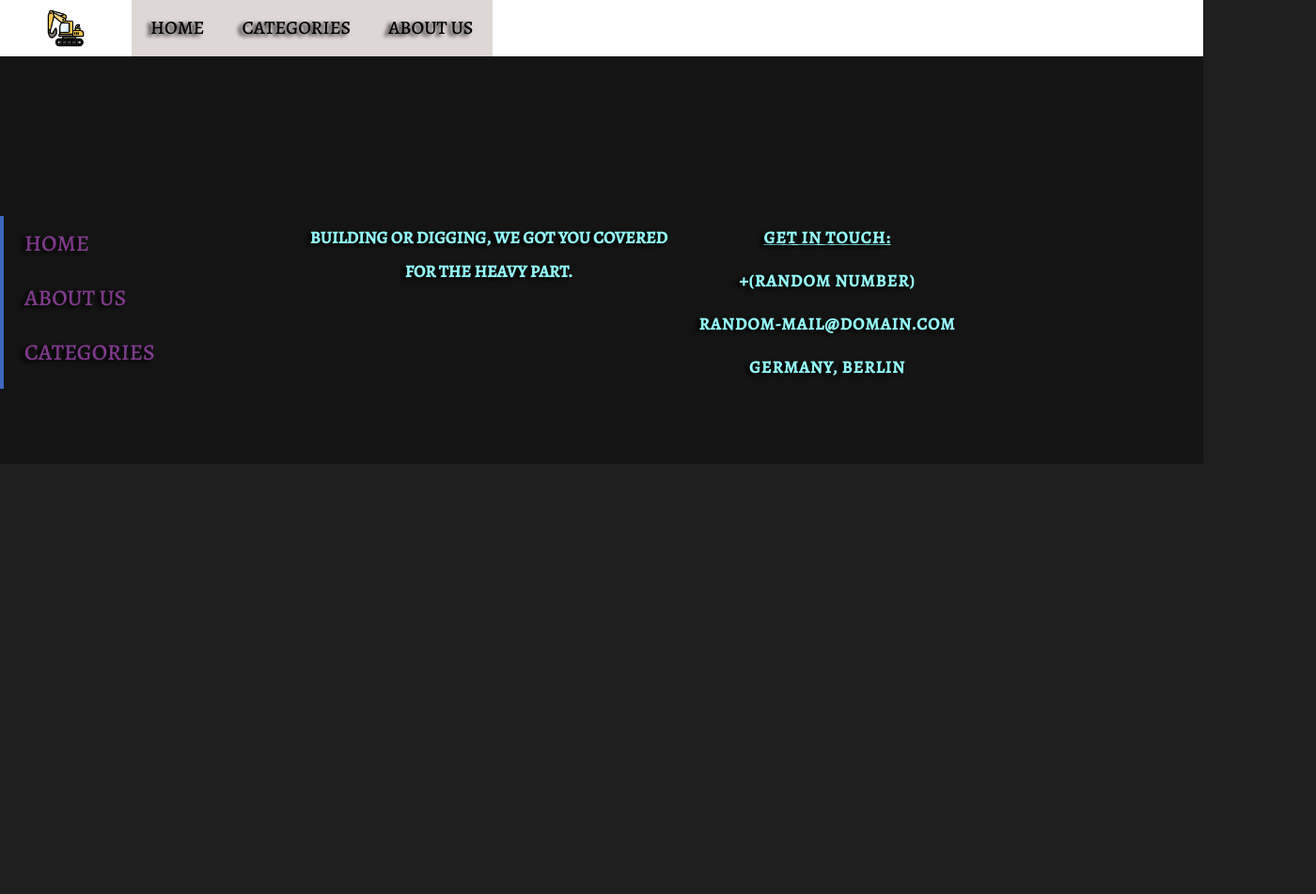
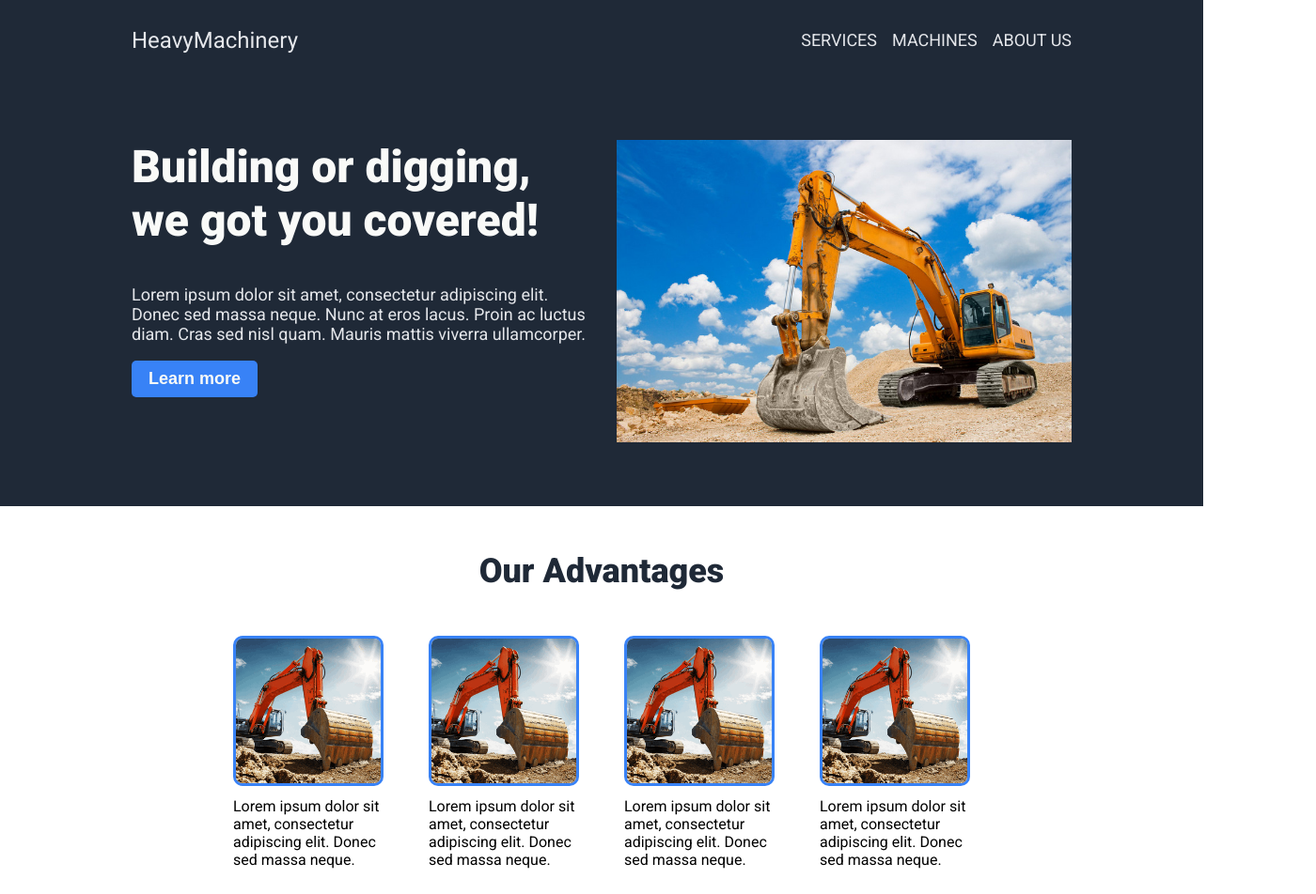
Before and after one commit to aminbayat3/KreativStormSecondAssignment, a plain HTML site: page index.html in a window 1280 px wide. Shown: the whole page at 94% size, 1400 px wide, since content can reach past the window. Before the commit the page ends 800 px from the top, so only its background shows below. Drawn offline with Linux system fonts and the light colour scheme.

Commit message:
Vitalii first commit

```diff
--- /dev/null
+++ b/CSS/advantages.css
@@ -0,0 +1,51 @@
+*, *::before, *::after {
+  box-sizing: border-box;
+}
+
+body {
+  margin: 0;
+  font-family: 'Roboto', sans-serif;
+}
+
+img {
+  max-width: 100%;
+}
+
+.advantages {
+  display: flex;
+  flex-direction: column;
+  align-items: center;
+  justify-content: center;
+  margin-bottom: 5rem;
+}
+
+.advantages-container {
+  display: flex;
+  justify-content: center;
+  flex-wrap: wrap;
+  width: 85%;
+  max-width: 800px;
+  gap: 2rem;
+}
+
+.advantages h1 {
+  font-size: 36px;
+  font-weight: 900;
+  color: #1F2937;
+  margin: 3rem 0;
+  text-align: center;
+}
+
+.adv-img-container {
+  width: 160px;
+  margin: auto;
+}
+
+.advantages img {
+  border: 3px solid #3882F6;
+  border-radius: 10px;
+}
+
+.advantages p {
+  margin: .5em 0 1.5em 0;
+}
--- a/CSS/footer.css
+++ /dev/null
@@ -1,96 +0,0 @@
-.footer-main{
-width: 100%;
-padding: 8rem 0;
-background-color: #141414;
-}
-
-.footer-main h2{
-display: flex;
-position: relative;
-justify-content: center;
-align-content: center;
-margin-bottom: 12rem;
-text-decoration: overline;
-line-height: 1.2;
-}
-
-.footer-getintouch {
-margin: 28.8rem 0;
-font-size: 2rem;
-line-height: 1.9rem;
-background-color: var(--LightPurple);
-padding: 1.9rem 2.2rem;
-width: fit-content;
-display: inline-block;
-transition: all 0.2s ease;
-position: absolute;
-}
-
-.footer-getintouch:hover{
-background-color: var(--TextBlue);
-filter: brightness(125%);
-transform: scale(1.1);
-border-top: 0.2rem solid whitesmoke;
-border-left: 0.2rem solid whitesmoke;
-border-bottom: 0.2rem solid whitesmoke;
-border-right: 0.2rem solid whitesmoke;
-}
-.footer-sitemap a{
-font-size: 2.4rem;
-line-height: 5.8rem;
-color: var(--LightPurple);
-}
-.footer-sitemap a:hover{
-color: var(--TextBlue);
-filter: brightness(175%);
-}
-
-.footer-main-flex{
-display: flex;
-justify-content: center;
-align-content: center;
-flex-wrap: wrap;
-}
-
-.footer-sitemap{
-margin: 15rem 0 0;
-flex-basis: 100%;
-display: flex;
-}
-.footer-sitemap p{
-font-family: Medival;
-text-transform: uppercase;
-text-align: center;
-color: var(--TextCian);
-line-height: 2;
-font-weight: 800;
-font-size: 1.8rem;
-padding: 0.5rem 0;
-}
-.footer-sitemap ul:nth-child(1){
-flex-basis: 32rem;
-border-left: var(--TextBlue) solid 0.4rem;
-padding-left: 2.2rem;
-}
-.footer-sitemap ul:nth-child(2){
-flex-basis: 40rem;
-}
-.footer-sitemap ul:nth-child(3){
-flex-basis: 32rem;
-letter-spacing: 0.1rem;
-}
-.footer-sitemap ul:nth-child(4){
-flex-grow: 1;
-}
-.footer-sitemap ul:nth-child(4) p{
-text-align: right;
-font-size: 2.1rem;
-}
-.footer-sitemap ul:nth-child(4) li{
-clear: both;
-float: right;
-}
-
-.get_in_touch{
-text-decoration-line: underline;
-}
--- /dev/null
+++ b/CSS/header.css
@@ -0,0 +1,70 @@
+*, *::before, *::after {
+  box-sizing: border-box;
+}
+
+body {
+  margin: 0;
+  font-family: 'Roboto', sans-serif;
+}
+
+img {
+  max-width: 100%;
+}
+
+header {
+  background-color: #1F2937;
+}
+
+nav {
+  width: 85%;
+  max-width: 1000px;
+  padding: 1em 0;
+  margin: 0 auto;
+}
+
+.logo {
+  text-decoration: none;
+}
+
+nav a {
+  font-size: 18px;
+  color: #E5E7Eb;
+  text-decoration: none;
+}
+
+.logo p {
+  font-size: 24px;
+  text-align: center;
+  margin: 0;
+}
+
+nav ul {
+  list-style: none;
+  padding-left: 0;
+}
+
+nav li {
+  margin-bottom: .5em;
+}
+
+nav li:last-child {
+ margin-bottom: 0px;
+}
+
+@media (min-width: 600px) {
+  nav {
+    display: flex;
+    justify-content: space-between;
+    align-items: center;
+  }
+
+  nav ul {
+    display: flex;
+    align-items: center;
+    gap: 1em;
+  }
+
+  nav li {
+    margin-bottom: 0px;
+  }
+}
--- /dev/null
+++ b/CSS/hero.css
@@ -0,0 +1,80 @@
+*, *::before, *::after {
+  box-sizing: border-box;
+}
+
+body {
+  margin: 0;
+  font-family: 'Roboto', sans-serif;
+}
+
+img {
+  max-width: 100%;
+}
+
+.hero {
+  padding: 2em 0;
+  background-color: #1F2937;
+}
+
+.hero-container {
+  width: 85%;
+  max-width: 1000px;
+  margin: 0 auto;
+}
+
+.hero h1 {
+  font-size: 36px;
+  font-weight: 900;
+  color: #F9FAF8;
+  margin-top: 0;
+  text-align: center;
+}
+
+.hero p {
+  color: #E5E7Eb;
+}
+
+.hero button {
+  background-color: #3882F6;
+  color: #F9FAF8;
+  font-weight: 600;
+  padding: .5em 1em;
+  border: none;
+  border-radius: 5px;
+  margin-bottom: 1em;
+}
+
+@media (min-width: 760px) {
+  .hero {
+    padding: 4rem 0;
+  }
+
+  .hero-container {
+    display: flex;
+    gap: 2rem;
+    width: 85%;
+    margin: 0 auto;
+  }
+
+  .hero-text, .hero-img {
+    flex: 1 1 0px;
+  }
+
+  .hero h1 {
+    font-size: 48px;
+    text-align: left;
+  }
+
+  .hero p {
+    font-size: 18px;
+  }
+
+  .hero img {
+    object-fit: cover;
+    align-self: flex-start;
+  }
+
+  .hero button {
+    font-size: 18px;
+  }
+}
--- a/CSS/main.css
+++ /dev/null
@@ -1,125 +0,0 @@
-@font-face{
-font-family: Medival;
-src: url(Fonts/AlegreyaSC-Medium.ttf);
-}
-
-:root{
-font-size: 62.5%;
-scroll-behavior: smooth;
---DarkPurple: #650f74;
---LightPurple: #803b8c;
---TextBlue: rgb(61, 103, 192);
---TextCian: rgb(148, 252, 252);
-}
-
-body{
-background-color: #1e1e1e;
-background-image: linear-gradient(to bottom right, #060606, rgb(115, 115, 121));
-background-repeat: no-repeat;
-}
-
-.wrapper-main{
-width: 140rem;
-margin: 0 auto;
-}
-
-a{
-cursor: pointer;
-font-size: 1.4rem;
-line-height: 4.6rem;
-font-family: Medival;
-color: var(--TextCian);
-text-shadow: -0.4rem 0.2rem 0.4rem #000;
-}
-
-p{
-font-size: 2rem;
-line-height: 1.75;
-font-family: Calistoga;
-color: var(--TextBlue);
-text-shadow: -0.4rem 0.2rem 0.4rem #000;
-}
-
-.header-main{
-width: 100%;
-height: 6rem;
-padding: 0 6rem;
-background-color: #fff;
-display: flex;
-justify-content: space-between;
-position: fixed;
-top: 0;
-z-index: 100;
-}
-
-.header-main nav{
-display: flex;
-}
-
-.header-main .logo{
-height: 4rem;
-width: fit-content;
-align-self: center;
-cursor: pointer;
-transform: translateX(-1rem);
-}
-
-.header-main .logo img{
-height: 100%;
-}
-
-.header-main ul{
-height: 100%;
-padding-left: 4rem;
-list-style: none;
-display: flex;
-align-self: center;
-}
-
-.header-main ul li{
-position: relative;
-
-}
-
-.header-main ul li a{
-display: block;
-padding: 0 2rem;
-height: 100%;
-line-height: 3;
-font-size: 2rem;
-font-family: Medival;
-text-decoration: none;
-color: #000000;
-background-color: rgb(223, 214, 214);
-text-transform: uppercase;
-cursor: pointer;
-transition: all ease-in-out 150ms;
-}
-
-.header-main ul li a:hover{
-background-color: #2a2a2a;
-color: #fff;
-}
-
-/* DROPDOWN START */
-
-.header-main ul li ul{
-visibility: hidden;
-opacity: 0;
-display: none;
-position: absolute;
-left: -4rem;
-transition: all ease-in-out 150ms;
-}
-
-.header-main ul li ul li a{
-white-space: nowrap;
-}
-
-ul li:hover>ul {
-visibility: visible;
-opacity: 1;
-display: block;
-}
-
-/*DROPDOWN STOP*/
--- a/CSS/reset.css
+++ /dev/null
@@ -1,35 +0,0 @@
-/* Remove all the styles of the "User-Agent-Stylesheet", except for the 'display' property */
-*:where(:not(iframe, canvas, img, svg, video):not(svg *)) {
-    all: unset;
-    display: revert;
-  }
-
-  /* Preferred box-sizing value */
-  *,
-  *::before,
-  *::after {
-    box-sizing: border-box;
-  }
-
-  /*
-    Remove list styles (bullets/numbers)
-    in case you use it with normalize.css
-  */
-  ol, ul {
-    list-style: none;
-  }
-
-  /* For images to not be able to exceed their container */
-  img {
-    max-width: 100%;
-  }
-
-  /* Removes spacing between cells in tables */
-  table {
-    border-collapse: collapse;
-  }
-
-  /* Revert the 'white-space' property for textarea elements on Safari */
-  textarea {
-    white-space: revert;
-  }
--- a/index.html
+++ b/index.html
@@ -5,83 +5,77 @@
 	<meta name="viewport" content="width=device-width, initial-scale=1.0">
 	<title>Construction Machinery</title>
 	<link rel="icon" href="CSS/Images/favicon.ico" type="x-icon">
-    <link rel="stylesheet" href="CSS/reset.css">
-    <link rel="stylesheet" href="CSS/main.css">
-    <link rel="stylesheet" href="CSS/footer.css">
-
+	<link rel="preconnect" href="https://fonts.googleapis.com">
+	<link rel="preconnect" href="https://fonts.gstatic.com" crossorigin>
+	<link href="https://fonts.googleapis.com/css2?family=Roboto:ital,wght@0,100;0,300;0,400;0,500;0,700;0,900;1,100;1,300;1,400;1,500;1,700;1,900&display=swap" rel="stylesheet">
+	<link rel="stylesheet" href="CSS/header.css">
+	<link rel="stylesheet" href="CSS/hero.css">
+	<link rel="stylesheet" href="CSS/advantages.css">
 </head>
 <body>
-
-    <header class="header-main">
+	<header>
 		<nav>
 			<a href="index.html" class="logo">
-                <img src="CSS/Images/excavator.png" alt="Excavator icon">
+				<p>HeavyMachinery</p>
 			</a>
 
 			<ul>
 				<li>
-                        <a href="index.html">HOME</a>
+					<a href="./pages/services.html">SERVICES</a>
 				</li>
-
 				<li>
-                        <a id="Categories" href="#">CATEGORIES</a>
-                            <ul>
+					<a href="./pages/machines.html">MACHINES</a>
+				</li>
 				<li>
-                                    <a href="private.html">PRIVATE</a>
+					<a href="./pages/about-us.html">ABOUT US</a>
 				</li>
-
-                                <li>
-                                    <a href="business.html">BUSINESS</a>
-                                </li>
-                            </ul>
-                    </li>
-
-                    <li><a href="about-us.html">ABOUT US</a></li>
 			</ul>
 		</nav>
 	</header>
 
 	<main>
+		<section class="hero">
+			<div class="hero-container">
+				<div class="hero-text">
+					<h1>Building or digging, we got you covered!</h1>
+					<p>
+						Lorem ipsum dolor sit amet, consectetur adipiscing elit. Donec sed massa neque. Nunc at eros lacus. Proin ac luctus diam. Cras sed nisl quam. Mauris mattis viverra ullamcorper.
+					</p>
+					<button>Learn more</button>
+				</div>
+				<div class="hero-img">
+					<img src="./images/hero.jpg" alt="excavator" >
+				</div>
+			</div>
+		</section>
 
-
-    </main>
-
-    <footer class="footer-main">
-
-        <div class="wrapper-main footer-main-flex">
-
-        <div class="footer-sitemap">
-            <ul>
-                <li>
-                    <a href="index.html">HOME</a>
-                </li>
-
-                <li>
-                    <a href="about-us.html">ABOUT US</a>
-                </li>
-
-                <li>
-                    <a href="#Categories">CATEGORIES</a>
-                </li>
-            </ul>
-
-            <ul>
-                <li>
-                    <p>
-                        Building or digging, we got you covered for the heavy part.
-                    </p>
-                </li>
-            </ul>
-
-            <ul>
-                <li><p class="get_in_touch">GET IN TOUCH:</p></li>
-                <li><p>+(random number)</p></li>
-                <li><p>random-mail@domain.com</p></li>
-                <li><p>Germany, Berlin</p></li>
-            </ul>
+		<section class="advantages">
+			<h1>Our Advantages</h1>
+			<div class="advantages-container">
+				<div class="adv-img-container">
+					<img src="./images/advantages.png" alt="">
+					<p>Lorem ipsum dolor sit amet, consectetur adipiscing elit. Donec sed massa neque.</p>
+				</div>
+				<div class="adv-img-container">
+					<img src="./images/advantages.png" alt="">
+					<p>Lorem ipsum dolor sit amet, consectetur adipiscing elit. Donec sed massa neque.</p>
+				</div>
+				<div class="adv-img-container">
+					<img src="./images/advantages.png" alt="">
+					<p>Lorem ipsum dolor sit amet, consectetur adipiscing elit. Donec sed massa neque.</p>
+				</div>
+				<div class="adv-img-container">
+					<img src="./images/advantages.png" alt="">
+					<p>Lorem ipsum dolor sit amet, consectetur adipiscing elit. Donec sed massa neque.</p>
 				</div>
 			</div>
 
+			</div>
+			</div>
+		</section>
+	</main>
+
+	<footer>
 	</footer>
 
 
```
Also changed, not shown: about-us.html (deleted, +0 -42 lines), business.html (deleted, +0 -42 lines), pages/about-us.html (added, +13 -0 lines), pages/machines.html (added, +11 -0 lines), pages/services.html (added, +11 -0 lines), private.html (deleted, +0 -42 lines), CSS/Fonts/AlegreyaSC-Medium.ttf (deleted), CSS/Images/business-background.png (deleted), CSS/Images/excavator.png (deleted), CSS/Images/favicon.ico (deleted), CSS/Images/home-background.jpg (deleted), images/advantages.png (added), images/hero.jpg (added). Lines whose indentation alone changed are shown as unchanged.
